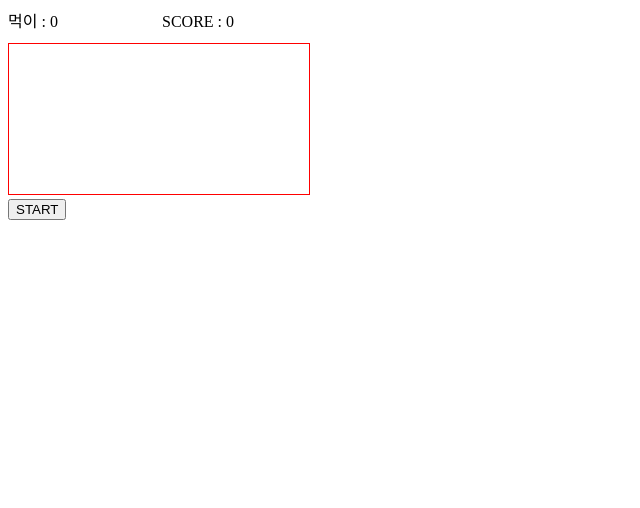
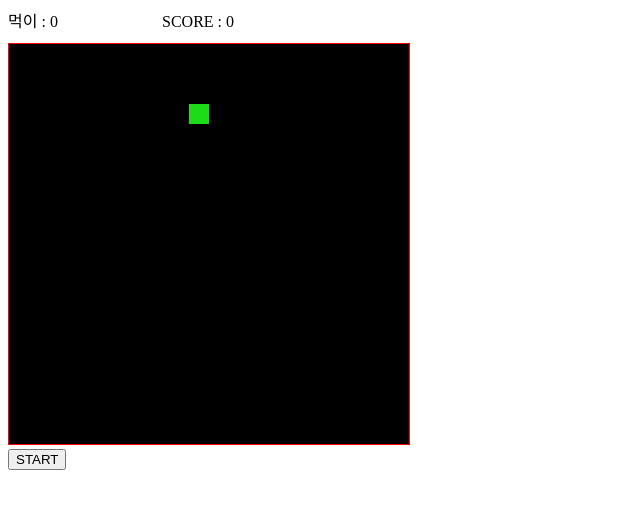
Before and after one commit to kimtaeho5865/iotest, a plain HTML site: page index.html in a window 1280 px wide. Shown: the whole page, without its empty margins (0-640 px from the left). Drawn offline with Linux system fonts and the light colour scheme; files whose address does not match are found by name.

Commit message:
Update index.html

```diff
--- a/index.html
+++ b/index.html
@@ -4,7 +4,7 @@
 <meta charset="UTF-8">
 <title>Insert title here</title>
 <script type="text/javascript" src="../js/jquery-3.6.0.min.js"></script>
-<script type="text/javascript" src="../WebContent/js/worm.js"></script>
+<script type="text/javascript" src="../sample/WebContent/js/worm.js"></script>
 <script>
 $(document).ready(function() {
 
```
